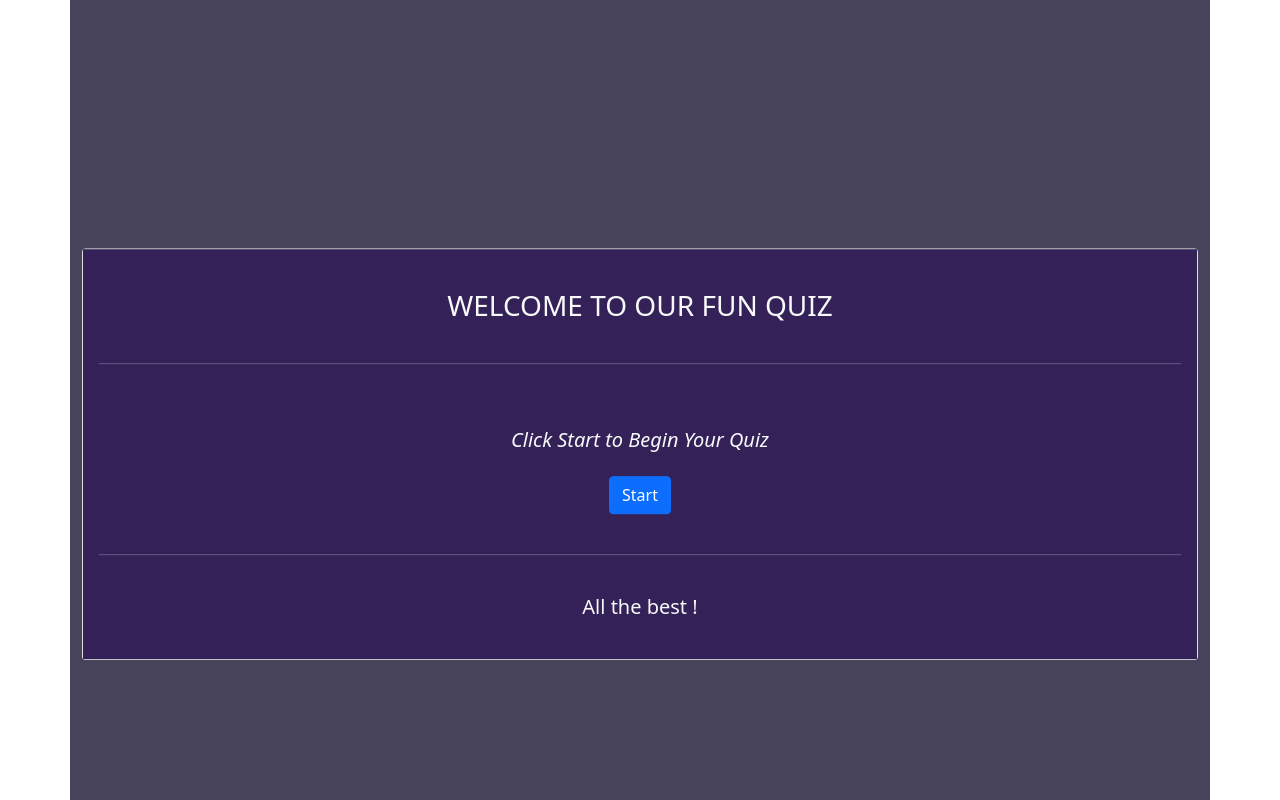
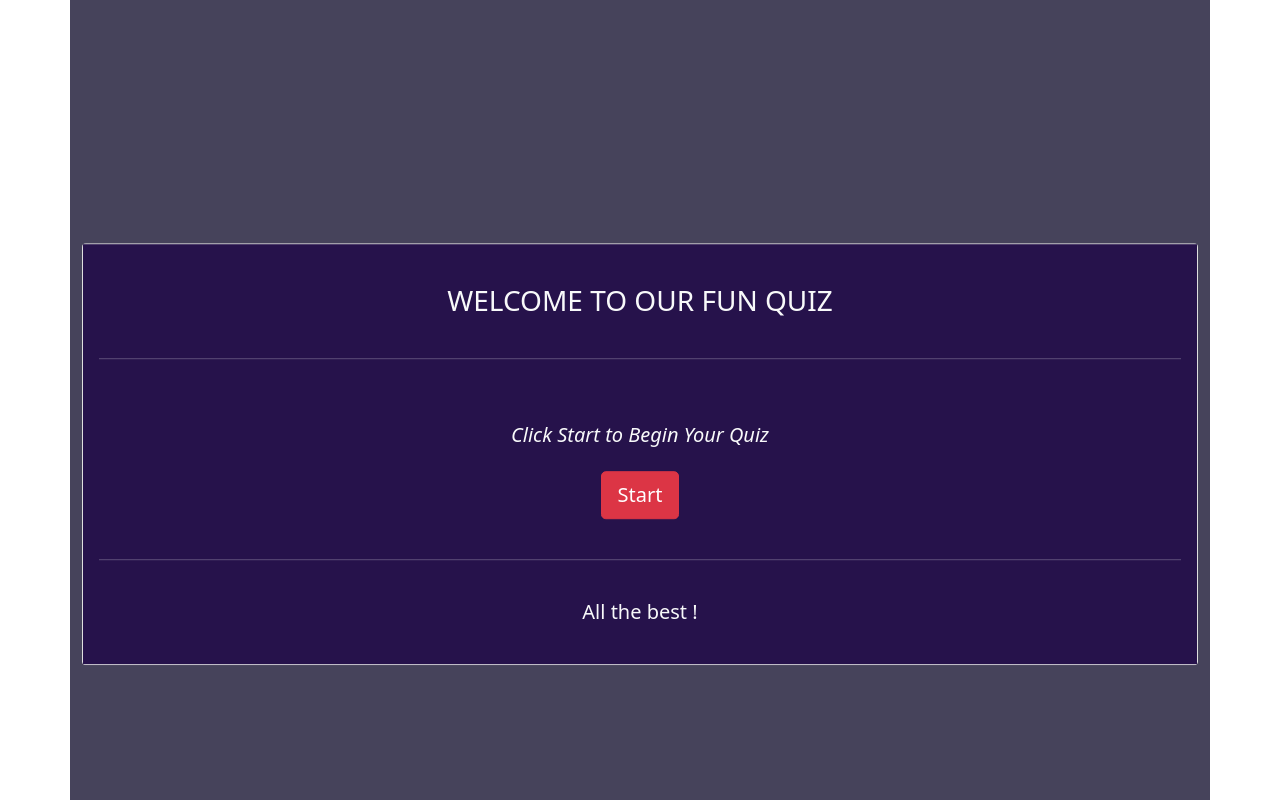
Before and after one commit to tech-and-me/quizAPI, a plain HTML site: page index.html in a window 1280 px wide. Drawn offline with nearby package versions, Linux system fonts and the light colour scheme.

Commit message:
adjusting color and font size

```diff
--- a/index.html
+++ b/index.html
@@ -22,7 +22,7 @@
             <h3 class="py-4">Welcome to our fun quiz</h3>
             <hr>
             <h5 class="card-title mt-5 fst-italic fw-lighter py-3">Click Start to Begin Your Quiz</h5>
-            <a class="btn btn-primary mb-4" onclick = "fetchData()">Start</a>
+            <a class="btn btn-danger btn-lg fs-5 mb-4" onclick = "fetchData()">Start</a>
             <hr>
             <h5 class="card-text py-4">All the best !</h5>
         </div>
--- a/style.css
+++ b/style.css
@@ -30,5 +30,5 @@ h2, h3 {
 }
 
 .card-body{
-    background-color: rgb(52, 33, 87);
+    background-color: rgb(38, 18, 75);
 }
```
